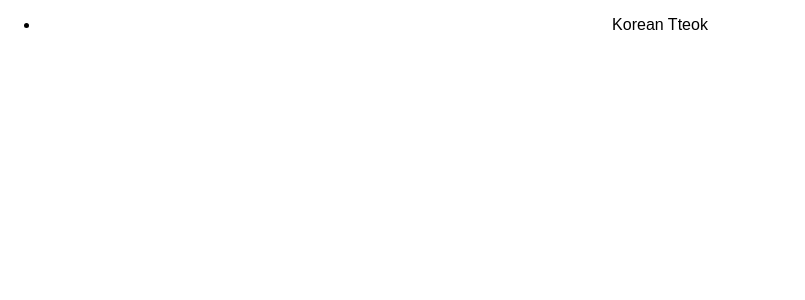
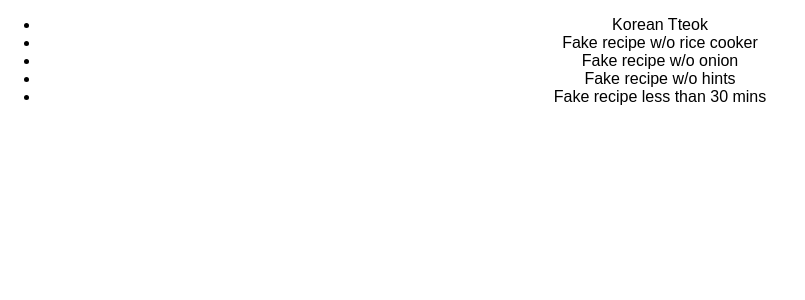
Before and after one commit to amymc/cookbook, a React (Create React App) app: page / in a window 1280 px wide. Shown: the top 300 px of the page, without its empty margins (0-805 px from the left). Built offline with nearby package versions, Linux system fonts and the light colour scheme.

Commit message:
chore: add dummy data

```diff
--- a/src/data.js
+++ b/src/data.js
@@ -1,8 +1,6 @@
 export default {
   recipes: [
     {
-      // export default [
-      //   {
       title: "Korean Tteok",
       ingredients: [
         "1x yellow onion",
@@ -13,6 +11,118 @@ export default {
         "1 1/2 cups water"
       ],
       equipment: ["Rice Cooker", "Large Wok"],
+      preparationTime: 45,
+      preparationSteps: [
+        "1. Peel and small dice the onion. Peel and mince the ginger. Preheat the wok with vegetable oil.",
+        "2. Add the ginger, onion. Cook, stirring occasionally, 2 to 3 minutes, or until softened and fragrant.",
+        "3. Add 1 1/2 cups water, and all of the rice to the rice cooker."
+      ],
+      hints: [
+        {
+          title: "Gochujang",
+          description:
+            "Gochujang or red chili paste is a savory, sweet, and spicy fermented condiment made from chili powder, glutinous rice, meju powder, yeotgireum, and salt"
+        },
+        {
+          title: "Rice Cooker",
+          description:
+            "A rice cooker or rice steamer is an automated kitchen appliance designed to boil or steam rice. It consists of a heat source, a cooking bowl, and a thermostat. The thermostat measures the temperature of the cooking bowl and controls the heat."
+        }
+      ],
+      isSelected: false
+    },
+    {
+      title: "Fake recipe w/o rice cooker",
+      ingredients: [
+        "1x yellow onion",
+        "1x piece ginger",
+        "1 tbsp Gochujang",
+        "3/4 cup white rice",
+        "1 tbsp vegetable oil",
+        "1 1/2 cups water"
+      ],
+      equipment: ["Large Wok", "Frying pan"],
+      preparationTime: 45,
+      preparationSteps: [
+        "1. Peel and small dice the onion. Peel and mince the ginger. Preheat the wok with vegetable oil.",
+        "2. Add the ginger, onion. Cook, stirring occasionally, 2 to 3 minutes, or until softened and fragrant.",
+        "3. Add 1 1/2 cups water, and all of the rice to the rice cooker."
+      ],
+      hints: [
+        {
+          title: "Gochujang",
+          description:
+            "Gochujang or red chili paste is a savory, sweet, and spicy fermented condiment made from chili powder, glutinous rice, meju powder, yeotgireum, and salt"
+        },
+        {
+          title: "Rice Cooker",
+          description:
+            "A rice cooker or rice steamer is an automated kitchen appliance designed to boil or steam rice. It consists of a heat source, a cooking bowl, and a thermostat. The thermostat measures the temperature of the cooking bowl and controls the heat."
+        }
+      ],
+      isSelected: false
+    },
+    {
+      title: "Fake recipe w/o onion",
+      ingredients: [
+        "1x piece ginger",
+        "1 tbsp Gochujang",
+        "3/4 cup white rice",
+        "1 tbsp vegetable oil",
+        "1 1/2 cups water"
+      ],
+      equipment: ["Rice Cooker", "Large Wok"],
+      preparationTime: 45,
+      preparationSteps: [
+        "1. Peel and small dice the onion. Peel and mince the ginger. Preheat the wok with vegetable oil.",
+        "2. Add the ginger, onion. Cook, stirring occasionally, 2 to 3 minutes, or until softened and fragrant.",
+        "3. Add 1 1/2 cups water, and all of the rice to the rice cooker."
+      ],
+      hints: [
+        {
+          title: "Gochujang",
+          description:
+            "Gochujang or red chili paste is a savory, sweet, and spicy fermented condiment made from chili powder, glutinous rice, meju powder, yeotgireum, and salt"
+        },
+        {
+          title: "Rice Cooker",
+          description:
+            "A rice cooker or rice steamer is an automated kitchen appliance designed to boil or steam rice. It consists of a heat source, a cooking bowl, and a thermostat. The thermostat measures the temperature of the cooking bowl and controls the heat."
+        }
+      ],
+      isSelected: false
+    },
+    {
+      title: "Fake recipe w/o hints",
+      ingredients: [
+        "1x yellow onion",
+        "1x piece ginger",
+        "1 tbsp Gochujang",
+        "3/4 cup white rice",
+        "1 tbsp vegetable oil",
+        "1 1/2 cups water"
+      ],
+      equipment: ["Rice Cooker", "Large Wok"],
+      preparationTime: 45,
+      preparationSteps: [
+        "1. Peel and small dice the onion. Peel and mince the ginger. Preheat the wok with vegetable oil.",
+        "2. Add the ginger, onion. Cook, stirring occasionally, 2 to 3 minutes, or until softened and fragrant.",
+        "3. Add 1 1/2 cups water, and all of the rice to the rice cooker."
+      ],
+      isSelected: false
+    },
+    {
+      title: "Fake recipe less than 30 mins",
+      ingredients: [
+        "1x yellow onion",
+        "1x piece ginger",
+        "1 tbsp Gochujang",
+        "3/4 cup white rice",
+        "1 tbsp vegetable oil",
+        "1 1/2 cups water"
+      ],
+      equipment: ["Rice Cooker", "Large Wok"],
+      preparationTime: 20,
       preparationSteps: [
         "1. Peel and small dice the onion. Peel and mince the ginger. Preheat the wok with vegetable oil.",
         "2. Add the ginger, onion. Cook, stirring occasionally, 2 to 3 minutes, or until softened and fragrant.",
```
